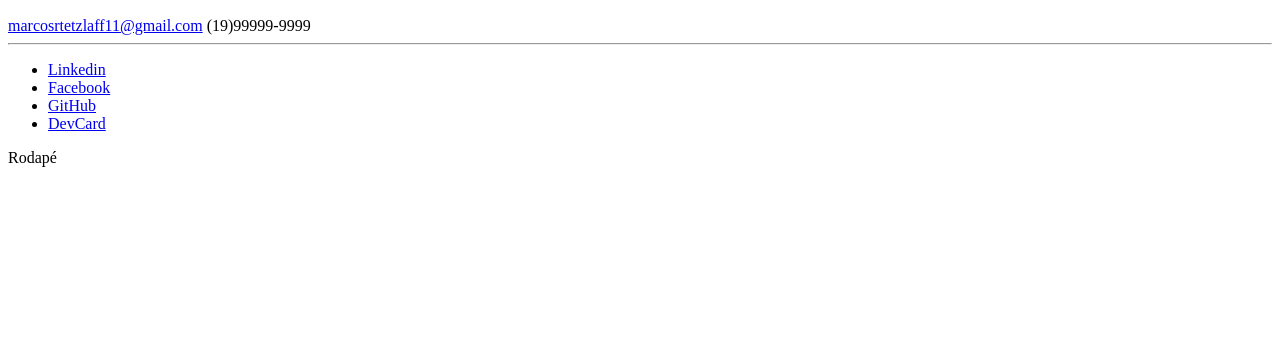
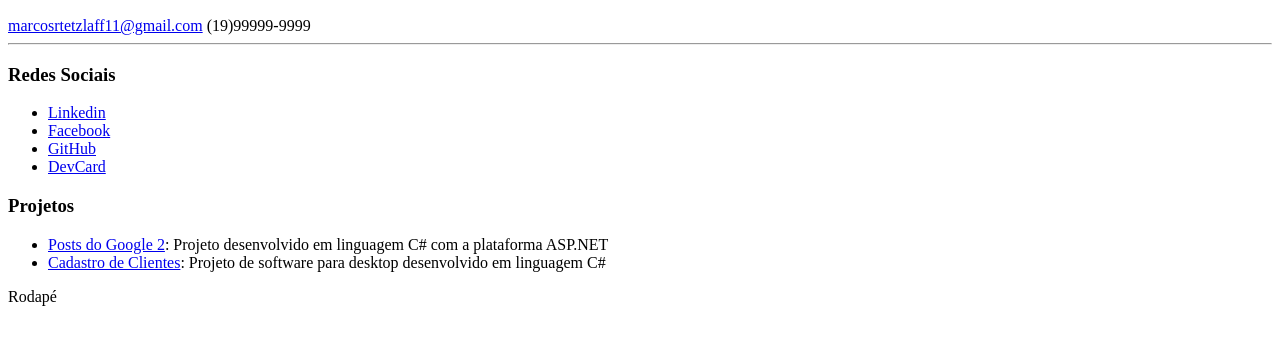
Before and after one commit to Marcosrt/Marcosrt.github.io, a plain HTML site: page index.html in a window 1280 px wide. Shown: the part 110-454 px from the top of the page. Drawn offline with Linux system fonts and the light colour scheme.

Commit message:
Alteração do index 4

```diff
--- a/index.html
+++ b/index.html
@@ -16,6 +16,7 @@
             <hr>
         </header>
         <section class="redes-sociais">
+            <h3>Redes Sociais</h3>
             <ul>
                 <li><a href="http://linkedin.com/in/marcosrt" target="_blank"><span class="ico-linkedin">Linkedin</span></a></li>
                 <li><a href="http://fb.com/Marcos Roberto Tetzlaff" target="_blank"><span class="ico-facebook">Facebook</span></a></li>
@@ -23,7 +24,13 @@
                 <li><a href="http://devcard.com.br/card/Marcos Roberto Tetzlaff" target="_blank"><span class="ico-devcard">DevCard</span></a></li>
             </ul>
         </section>
-        <section class="projetos"></section>
+        <section class="projetos">
+            <h3>Projetos</h3>
+            <ul>
+                <li><a href="http://github.com/Marcosrt/PostsGoogle2" target="_blank">Posts do Google 2</a>: Projeto desenvolvido em linguagem C# com a plataforma ASP.NET</li>
+                <li><a href="http://github.com/Marcosrt/CadastroOrlandoGIT" target="_blank">Cadastro de Clientes</a>: Projeto de software para desktop desenvolvido em linguagem C# </li>
+            </ul>
+        </section>
         <section class="tecnologias"></section>
         <footer>
             Rodapé
```
